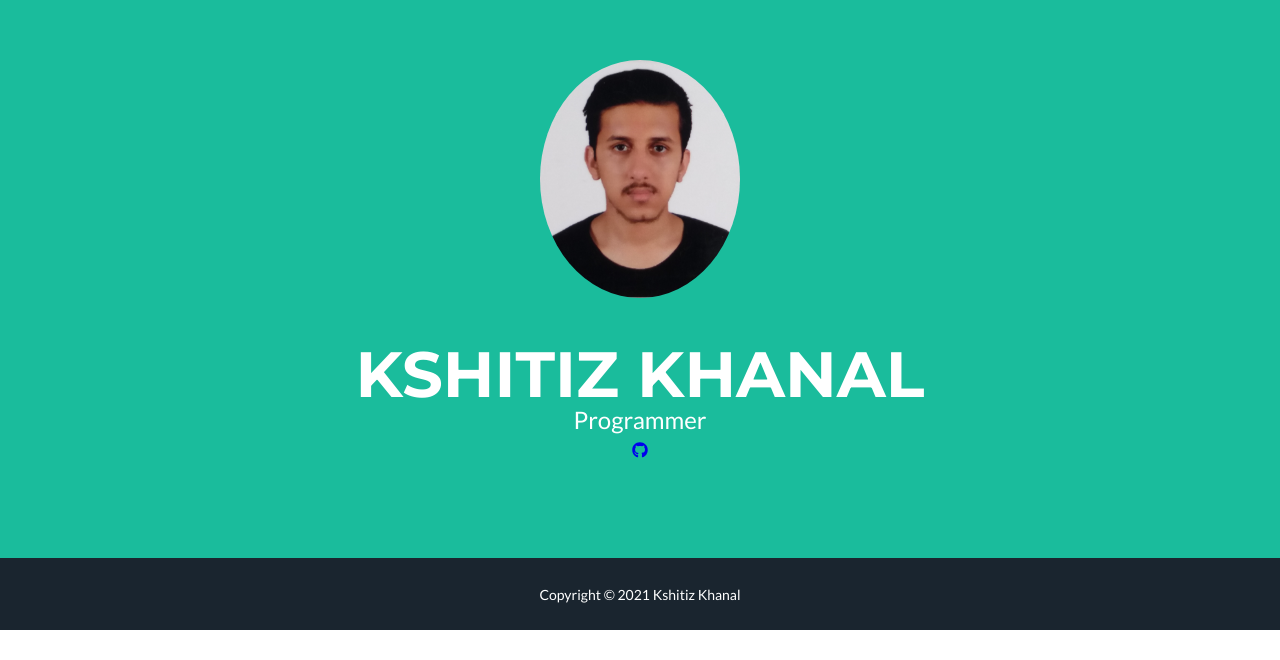
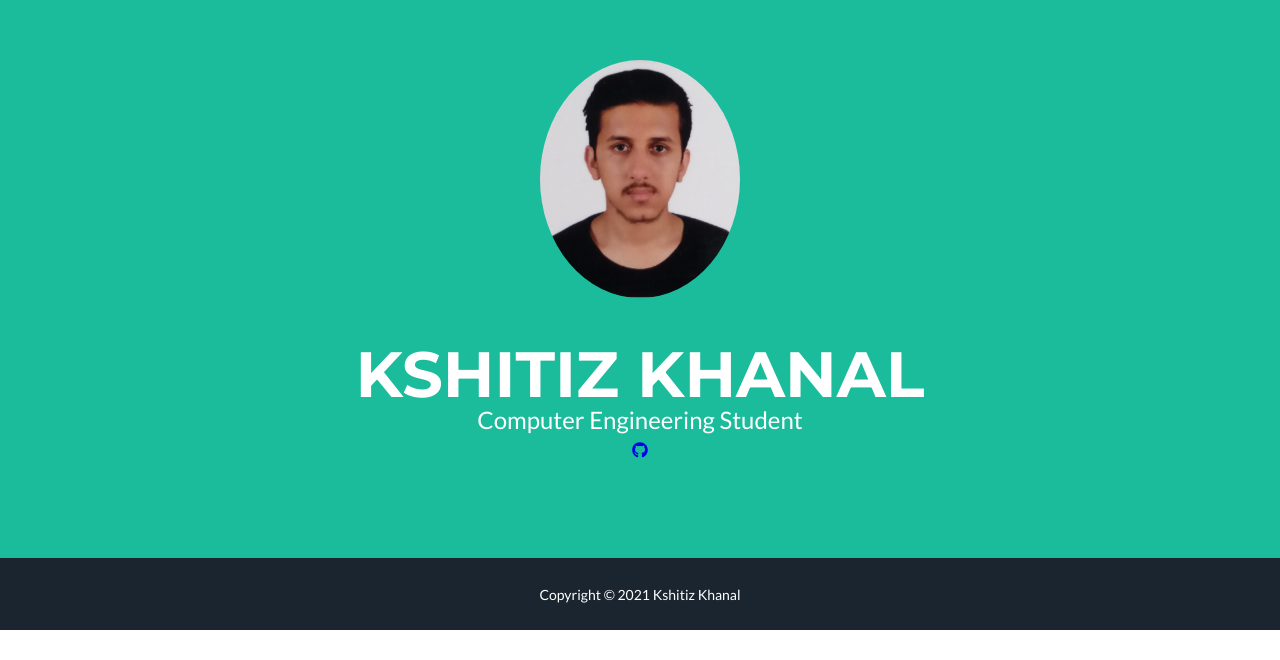
Before and after one commit to KshitizKhanal/khanalwebsite, a plain HTML site: page index.html in a window 1280 px wide. Shown: the part 140-800 px from the top of the page. Drawn offline with nearby package versions, Linux system fonts and the light colour scheme.

Commit message:
Add files via upload

```diff
--- a/index.html
+++ b/index.html
@@ -39,7 +39,7 @@
                 <!-- Masthead Heading-->
                 <h1 class="masthead-heading text-uppercase mb-0">Kshitiz Khanal</h1>
                 <!-- Masthead Subheading-->
-                <p class="masthead-subheading font-weight-light mb-0">Programmer</p>
+                <p class="masthead-subheading font-weight-light mb-0">Computer Engineering Student</p>
                 <nav>
                     <a href="https://github.com/KshitizKhanal"><i class="fab fa-github"></i></a>
                 </nav>
```
